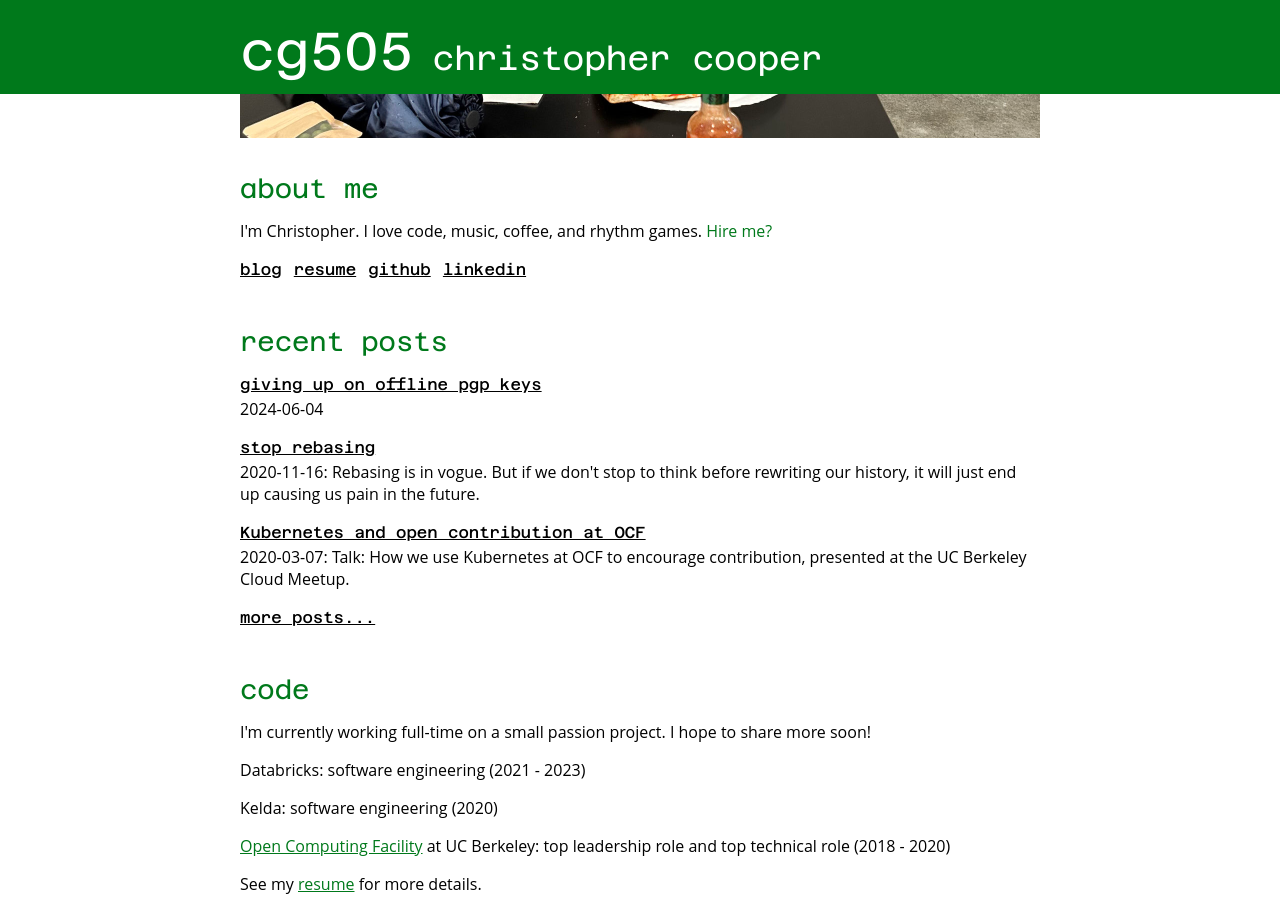
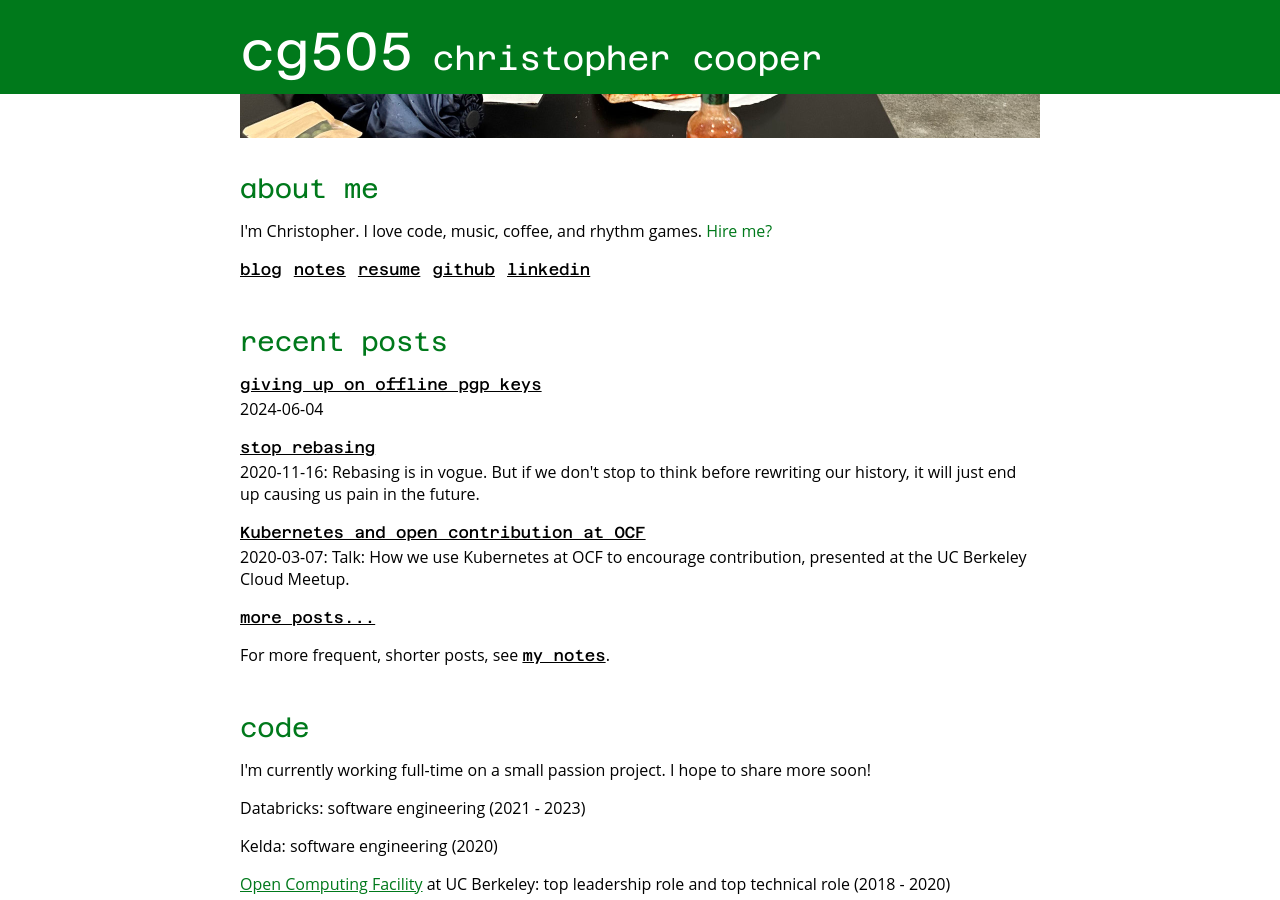
Before and after one commit to cg505/cg505.github.io, a Jekyll site: the page built from index.html, in a window 1280 px wide and 900 px high, scrolled down 602 px. Built offline with Jekyll 4.4.1, drawn with Linux system fonts in a browser that asks for light colours.

Commit message:
add links to notes

```diff
--- a/_includes/sm-links.html
+++ b/_includes/sm-links.html
@@ -5,6 +5,7 @@
 	{% if page.url != "/blog/" %}
 		<a class="mono-link" href="/blog/">blog</a>
 	{% endif %}
+	<a class="mono-link" rel="me" href="https://notes.cg505.com">notes</a>
 	{% if include.resume %}
 		<a class="mono-link" href="/resume.pdf">resume</a>
 	{% endif %}
--- a/blog.html
+++ b/blog.html
@@ -33,6 +33,8 @@
 
 	<p style="margin-top: 35px"><a href="/feed.xml">atom feed</a></p>
 
+	<p>I also frequently post shorter <a href="https://notes.cg505.com">notes</a>.</p>
+
 	<p id="copyright">© Christopher Cooper</p>
 </div>
 </html>
--- a/index.html
+++ b/index.html
@@ -83,6 +83,8 @@
 	{% endfor %}
 	<p><a href="/blog" class="mono-link">more posts...</a></p>
 
+	<p>For more frequent, shorter posts, see <a href="https://notes.cg505.com" class="mono-link">my notes</a>.</p>
+
 	<div id="code" class="placeholder"></div>
 	<h3>
 		code
```
